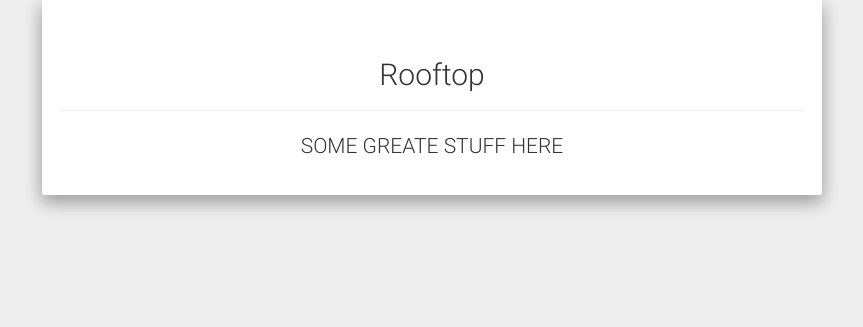
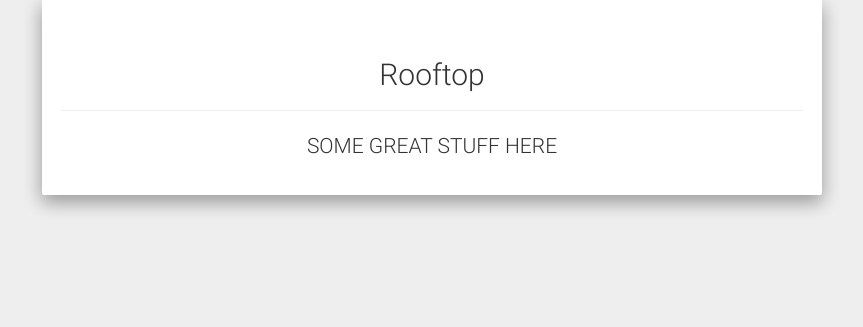
Before and after one commit to hechi/rooftop, a Django app: template rooftop/templates/start.html in a window 1280 px wide. Shown: the part 151-478 px from the top of the page, without its empty margins (208-1071 px from the left). Run offline with Django 3.2, Linux system fonts and the light colour scheme; the template is opened without the code that fills it: most values are stand-ins (such as "Sample title", 1, 10 or a date in 2020); some libraries are stand-ins or nearby versions.

Commit message:
Some great stuff is greater than greate stuff

```diff
--- a/rooftop/templates/start.html
+++ b/rooftop/templates/start.html
@@ -9,5 +9,5 @@
 {% endblock %}
 
 {% block content %}
-    <center><p>SOME GREATE STUFF HERE</p></center>
+    <center><p>SOME GREAT STUFF HERE</p></center>
 {% endblock %}
```
